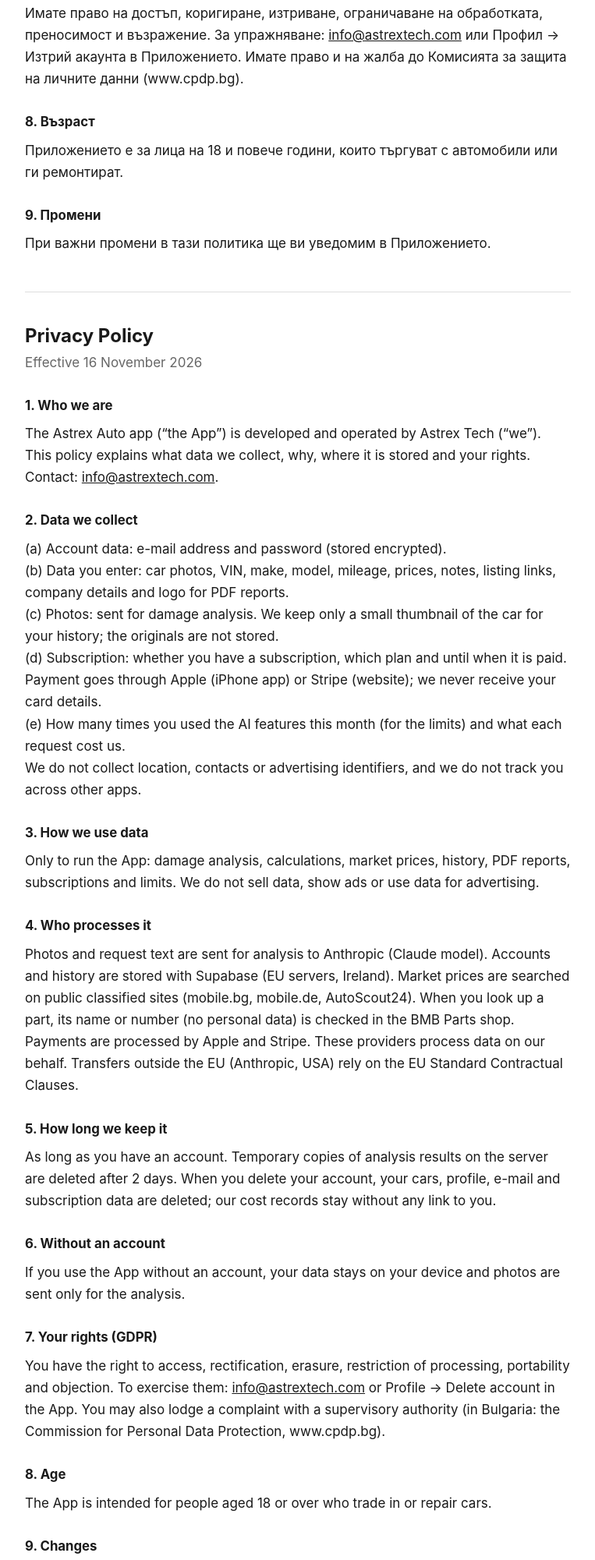
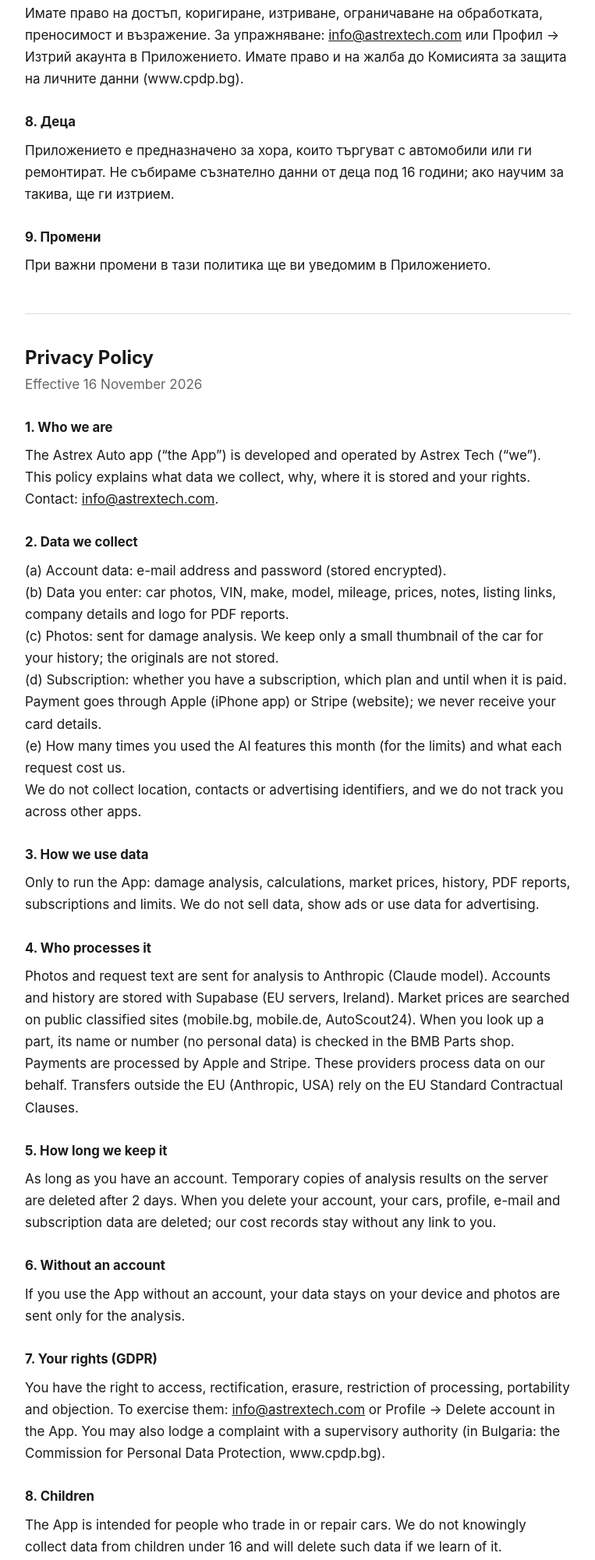
Before and after one commit to Astrexai/astrex-auto-legal, a plain HTML site: page privacy.html in a window 1280 px wide. Shown: the part 1414-3415 px from the top of the page at 78% size, without its empty margins (258-1021 px from the left). Drawn offline with Linux system fonts and the light colour scheme.

Commit message:
Privacy: no age minimum (App Store rating 4+); no data from children under 16
Co-Authored-By: Claude Opus 5.5 <noreply@anthropic.com>

```diff
--- a/privacy.html
+++ b/privacy.html
@@ -61,8 +61,8 @@
 <h2>7. Вашите права (GDPR)</h2>
 <p>Имате право на достъп, коригиране, изтриване, ограничаване на обработката, преносимост и възражение. За упражняване: <a href="mailto:info@astrextech.com">info@astrextech.com</a> или Профил → Изтрий акаунта в Приложението. Имате право и на жалба до Комисията за защита на личните данни (www.cpdp.bg).</p>
 
-<h2>8. Възраст</h2>
-<p>Приложението е за лица на 18 и повече години, които търгуват с автомобили или ги ремонтират.</p>
+<h2>8. Деца</h2>
+<p>Приложението е предназначено за хора, които търгуват с автомобили или ги ремонтират. Не събираме съзнателно данни от деца под 16 години; ако научим за такива, ще ги изтрием.</p>
 
 <h2>9. Промени</h2>
 <p>При важни промени в тази политика ще ви уведомим в Приложението.</p>
@@ -98,8 +98,8 @@ We do not collect location, contacts or advertising identifiers, and we do not t
 <h2>7. Your rights (GDPR)</h2>
 <p>You have the right to access, rectification, erasure, restriction of processing, portability and objection. To exercise them: <a href="mailto:info@astrextech.com">info@astrextech.com</a> or Profile → Delete account in the App. You may also lodge a complaint with a supervisory authority (in Bulgaria: the Commission for Personal Data Protection, www.cpdp.bg).</p>
 
-<h2>8. Age</h2>
-<p>The App is intended for people aged 18 or over who trade in or repair cars.</p>
+<h2>8. Children</h2>
+<p>The App is intended for people who trade in or repair cars. We do not knowingly collect data from children under 16 and will delete such data if we learn of it.</p>
 
 <h2>9. Changes</h2>
 <p>We will tell you in the App about important changes to this policy.</p>
```
